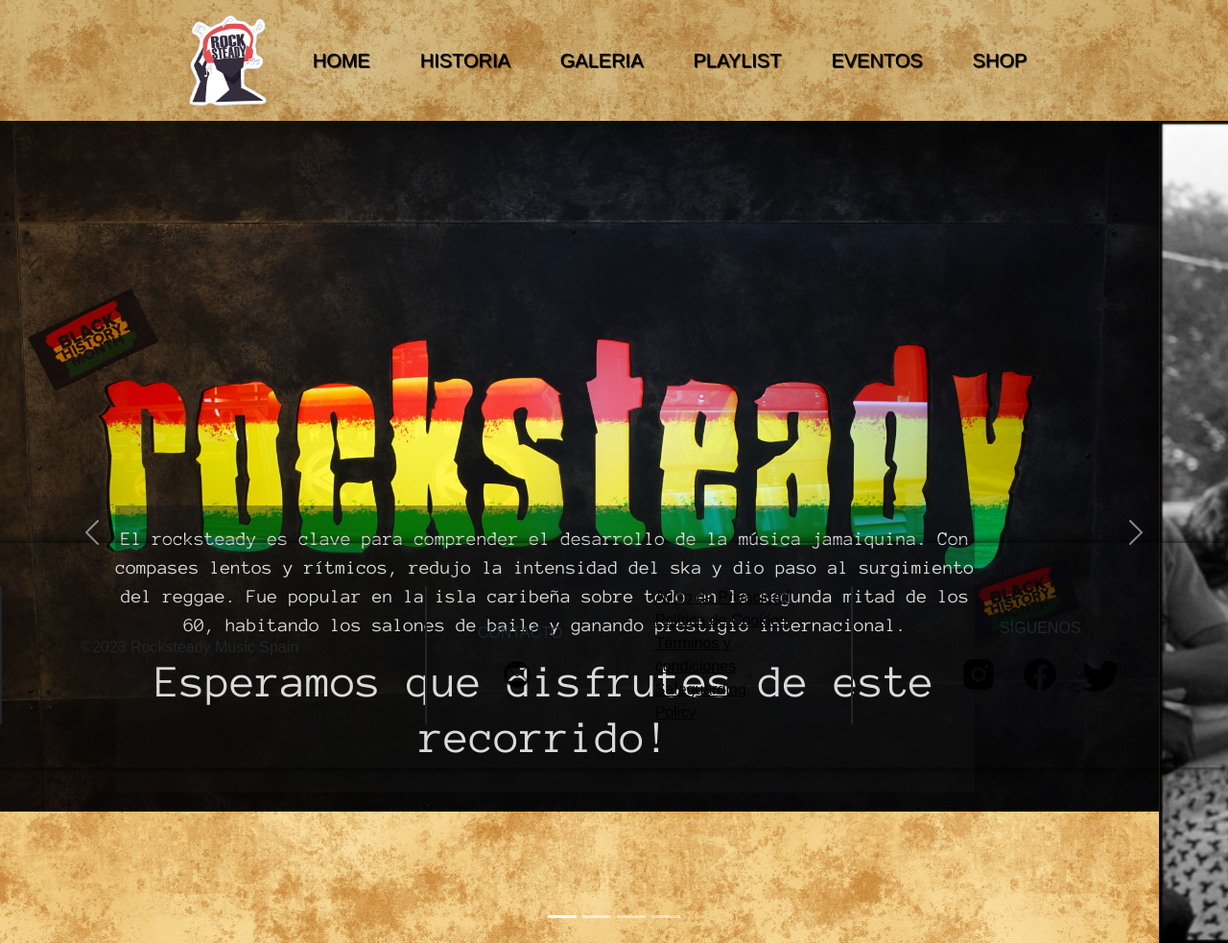
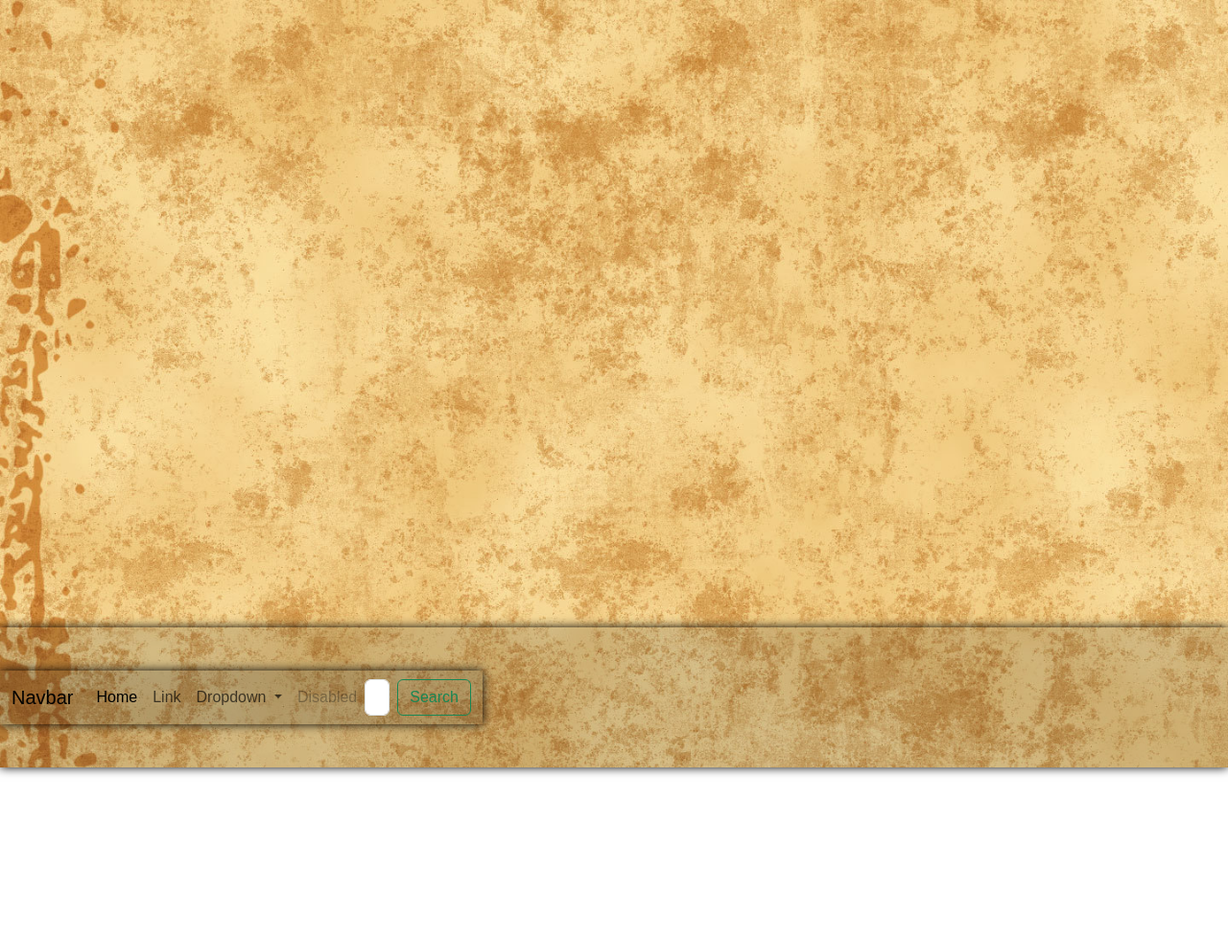
Before and after one commit to kaligocas/Rocksteady-project, a website: page index.html in a window 1280 px wide. Shown: the whole page at 96% size. After the commit the page ends 800 px from the top, so only its background shows below. Drawn offline with nearby package versions, Linux system fonts and the light colour scheme; a web font is replaced by a local one.

Commit message:
created new footer

```diff
--- a/index.html
+++ b/index.html
@@ -11,98 +11,10 @@
     <title>Rocksteady</title>
 </head>
 <body>
-    <header>
-        <nav class="navbar">
-
-            <div class="container-fluid justify-content-center">
-                <a class="navbar-brand" href="#">
-                    <img src="./public/assets/Logo/Steady 02.png"  alt="Rocksteady-logo" width="100" height="100">
-                </a>
-                <ul class="nav">
-                    <li class="nav-item menu-items">
-                      <a class="nav-link"  href="./index.html">HOME</a>
-                    </li>
-                    <li class="nav-item menu-items">
-                      <a class="nav-link" href="./public/pages/History/history.html">HISTORIA</a>
-                    </li>
-                    <li class="nav-item menu-items">
-                      <a class="nav-link" href="./public/pages/Gallery/gallery.html">GALERIA</a>
-                    </li>
-                    <li class="nav-item menu-items">
-                      <a class="nav-link" href="./public/pages/playlist/playlist.html">PLAYLIST</a>
-                    </li>
-                    <li class="nav-item menu-items">
-                        <a class="nav-link" href="./public/pages/Eventos/eventos.html">EVENTOS</a>
-                      </li>
-                      <li class="nav-item menu-items">
-                        <a class="nav-link" href="./public/pages/Shop/shop.html">SHOP</a>
-                      </li>
-
-                  </ul>
-            </div>
-
-        </nav>
-    </header>
 
 
-    <section class="carrusel">
-        <div id="information" class="carousel slide" data-bs-ride="carousel">
 
-            <div class="carousel-indicators">
-              <button type="button" data-bs-target="#information" data-bs-slide-to="0" class="active" aria-current="true" aria-label="Slide 1"></button>
-              <button type="button" data-bs-target="#information" data-bs-slide-to="1" aria-label="Slide 2"></button>
-              <button type="button" data-bs-target="#information" data-bs-slide-to="2" aria-label="Slide 3"></button>
-              <button type="button" data-bs-target="#information" data-bs-slide-to="3" aria-label="Slide 4"></button>
-            </div>
 
-            <div class="carousel-inner">
-
-              <div class="carousel-item active">
-                <img src="./public/assets/Home/img1.jpg" class="d-block w-100" alt="...">
-                <div class="carousel-caption d-none d-md-block info">
-                  <p>El rocksteady es clave para comprender el desarrollo de la música jamaiquina. Con compases lentos y rítmicos, redujo la intensidad del ska y dio paso al surgimiento del reggae. Fue popular en la isla caribeña sobre todo en la segunda mitad de los 60, habitando los salones de baile y ganando prestigio internacional.</p>
-                    <h1 class="display-5">Esperamos que disfrutes de este recorrido!</h1>
-                </div>
-              </div>
-
-              <div class="carousel-item">
-                <img src="./public/assets/Banner/dennis_brown___freddie_mcgregor_03_lr.jpeg" class="d-block w-100" alt="...">
-                <div class="carousel-caption d-none d-md-block info">
-                  <h1 class="display-1">Dennis Brown</h1>
-                  <p>El príncipe heredero del reggae.<br/><i>(1 de febrero de 1957 Kingston, 1 de julio 1999)</i></p>
-
-                </div>
-              </div>
-
-              <div class="carousel-item">
-                <img src="./public/assets/Banner/rocksteady-dance.jpeg" class="d-block w-100" alt="...">
-                <div class="carousel-caption d-none d-md-block info">
-                  <h1 class="display-1">Fiesta Jamaiquina Rocksteady</h1>
-                  <p><i>Jamaica, 1970</i></p>
-                </div>
-              </div>
-
-              <div class="carousel-item">
-                <img src="./public/assets/Banner/gregory_isaacs_lr.jpeg" class="d-block w-100" alt="...">
-                <div class="carousel-caption d-none d-md-block info">
-                  <h1 class="display-1">Greogory Isaccs</h1>
-                  <p>Cantante y escritor de reggae jamaicano<i>"El artista más exquisito del reggae"<br> (Fletchers Land, Kingston, Jamaica, 15 de julio de 1951, Londres 25 de octubre de 2010).</i></p>
-                </div>
-              </div>
-
-            </div>
-
-            <button class="carousel-control-prev" type="button" data-bs-target="#information" data-bs-slide="prev">
-              <span class="carousel-control-prev-icon" aria-hidden="true"></span>
-              <span class="visually-hidden">Anterior</span>
-            </button>
-            <button class="carousel-control-next" type="button" data-bs-target="#information" data-bs-slide="next">
-              <span class="carousel-control-next-icon" aria-hidden="true"></span>
-              <span class="visually-hidden">Siguiente</span>
-            </button>
-          </div>
-
-    </section>
 
 
 
@@ -117,35 +29,43 @@
 
 
     <footer class="footer">
-      <div class="box">
-          <p>©2023 Rocksteady Music Spain</p>
-      </div>
-
-      <div class="box box2">
-          <div class="box_contact">
-              <p class="text">CONTACTO</p>
-              <img src="assets/Iconos/mail_icon.png" class="icon_mail">
+      <nav class="navbar navbar-expand-lg ">
+        <div class="container-fluid">
+          <a class="navbar-brand" href="#">Navbar</a>
+          <button class="navbar-toggler" type="button" data-bs-toggle="collapse" data-bs-target="#navbarSupportedContent" aria-controls="navbarSupportedContent" aria-expanded="false" aria-label="Toggle navigation">
+            <span class="navbar-toggler-icon"></span>
+          </button>
+          <div class="collapse navbar-collapse" id="navbarSupportedContent">
+            <ul class="navbar-nav me-auto mb-2 mb-lg-0">
+              <li class="nav-item">
+                <a class="nav-link active" aria-current="page" href="#">Home</a>
+              </li>
+              <li class="nav-item">
+                <a class="nav-link" href="#">Link</a>
+              </li>
+              <li class="nav-item dropdown">
+                <a class="nav-link dropdown-toggle" href="#" role="button" data-bs-toggle="dropdown" aria-expanded="false">
+                  Dropdown
+                </a>
+                <ul class="dropdown-menu">
+                  <li><a class="dropdown-item" href="#">Action</a></li>
+                  <li><a class="dropdown-item" href="#">Another action</a></li>
+                  <li><hr class="dropdown-divider"></li>
+                  <li><a class="dropdown-item" href="#">Something else here</a></li>
+                </ul>
+              </li>
+              <li class="nav-item">
+                <a class="nav-link disabled" aria-disabled="true">Disabled</a>
+              </li>
+            </ul>
+            <form class="d-flex" role="search">
+              <input class="form-control me-2" type="search" placeholder="Search" aria-label="Search">
+              <button class="btn btn-outline-success" type="submit">Search</button>
+            </form>
           </div>
-
-          <div class="links">
-              <a href="#">Aviso de Privacidad</a>
-              <a href="#">Política de Cookies</a>
-              <a href="#">Términos y condiciones</a>
-              <a href="#">Safeguarding Policy</a>
-          </div>
-      </div>
-
-      <div class="box">
-          <div class="red_social">
-              <p class="text">SÍGUENOS</p>
-              <a href="#" class="instagram"><img src="assets/Iconos/instagram_icon.png"class="icon"></a>
-              <a href="#" class="facebook"><img src="assets/Iconos/facebook_icon.png" class="icon"></a>
-              <a href="#" class="twitter"><img src="assets/Iconos/TWITTER_icon.png" class="icon"></a>
-          </div>
-
-      </div>
-
-</footer>
+        </div>
+      </nav>
+    </footer>
 
     <script src="./node_modules/bootstrap/dist/js/bootstrap.bundle.min.js"></script>
 </body>
--- a/src/scss/style.scss
+++ b/src/scss/style.scss
@@ -1,4 +1,4 @@
-@import "./../../node_modules/bootstrap/scss/bootstrap.scss";
+@import "../../node_modules/bootstrap/scss/bootstrap.scss";
 
 @import "./eventos.scss";
 @import "./gallery.scss";
@@ -16,38 +16,7 @@ body{
 
 }
 
-.navbar{
 
-    background-color: #0f0e0e27;
-    box-shadow: 0px 0px 10px black;
-}
-.menu-items{
-    margin: 10px;
-    text-decoration: solid;
-    text-shadow: 1px 1px 1px black;
-
-    a{
-        font-family: 'Recursive', sans-serif;
-        color: black;
-        font-size: 20px;
-
-    }
-    a:hover{
-        background-color: #0f0e0e7d;
-        color:aliceblue;
-        transition: 0.4s;
-
-    }
-}
-
-.info{
-    font-family: 'Anonymous Pro', monospace;
-    font-size: 20px;
-}
-
-.carousel-caption {
-    background-color: rgba(21, 22, 22, 0.388);
-}
 
 
 
@@ -69,59 +38,8 @@ body{
     box-sizing: border-box;
 }
 
-.footer {
-    width: 100%;
-    background-color: #0f0e0e27;
-    box-shadow: 0px 0px 10px black;
-    margin: auto;
-    display: grid;
-    grid-template-columns: repeat(3, 1fr);
-    grid-gap: 50px;
-    padding: 45px 0px;
+footer {
+
     font-family: 'Zen Kaku Gothic Antique', sans-serif;
 
-    .box {
-        margin: 0;
-        width: 100%;
-        height: 100%;
-        display: flex;
-        align-items: center;
-        justify-content: space-around;
-        border-left: solid 2px;
-    }
-
-    .box2{
-        padding-left: 10%;
-
-    }
-    .box_contact {
-
-        .icon_mail {
-            width: 30px;
-            margin-left: 30%;
-
-        }
-    }
-
-    .red_social{
-        width: 50%;
-        text-align: center;
-        }
-    }
-.icon {
-            width: 40px;
-            margin-inline: 5%;
-              }
-    .links{
-        padding-left: 20%;
-        width: 60%;
-    }
-
-    .links a {
-        color: black;
-        display: inline-block;
-    }
-
-    .text{
-        font-weight: bolder;
-    }
+}
```
